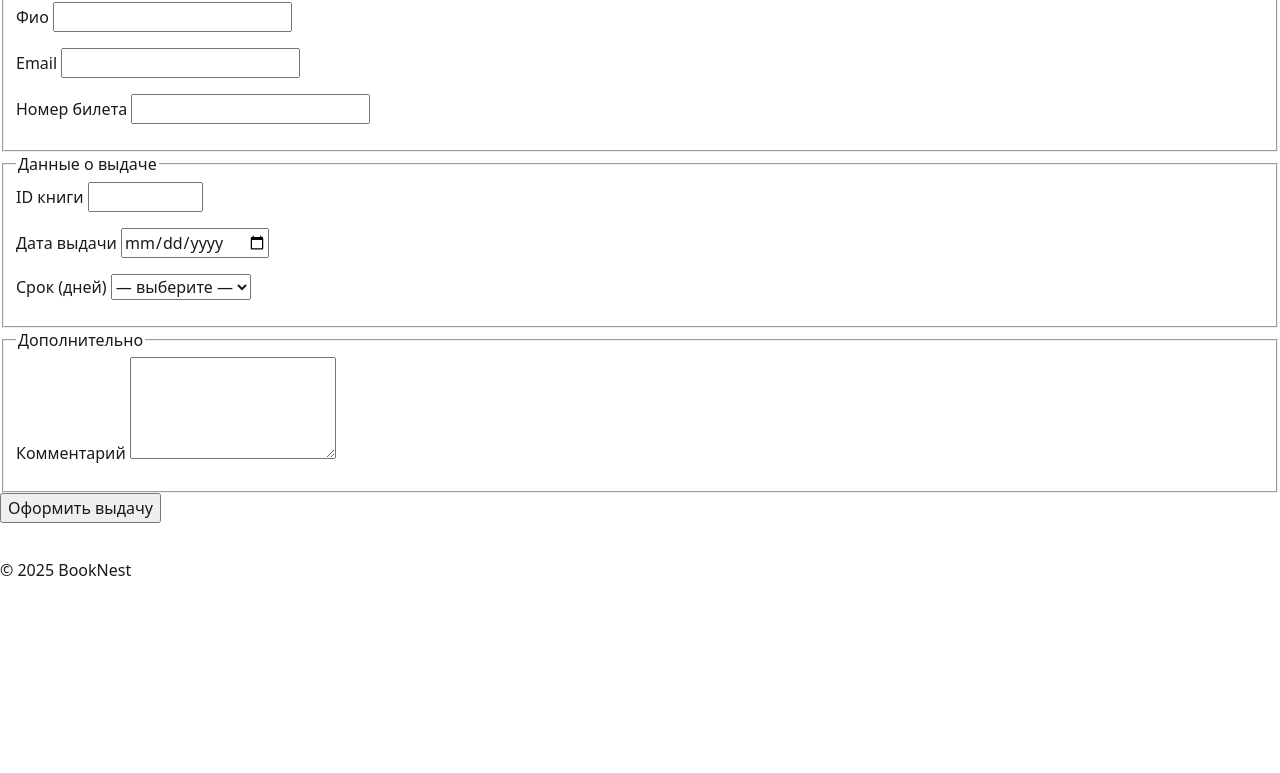
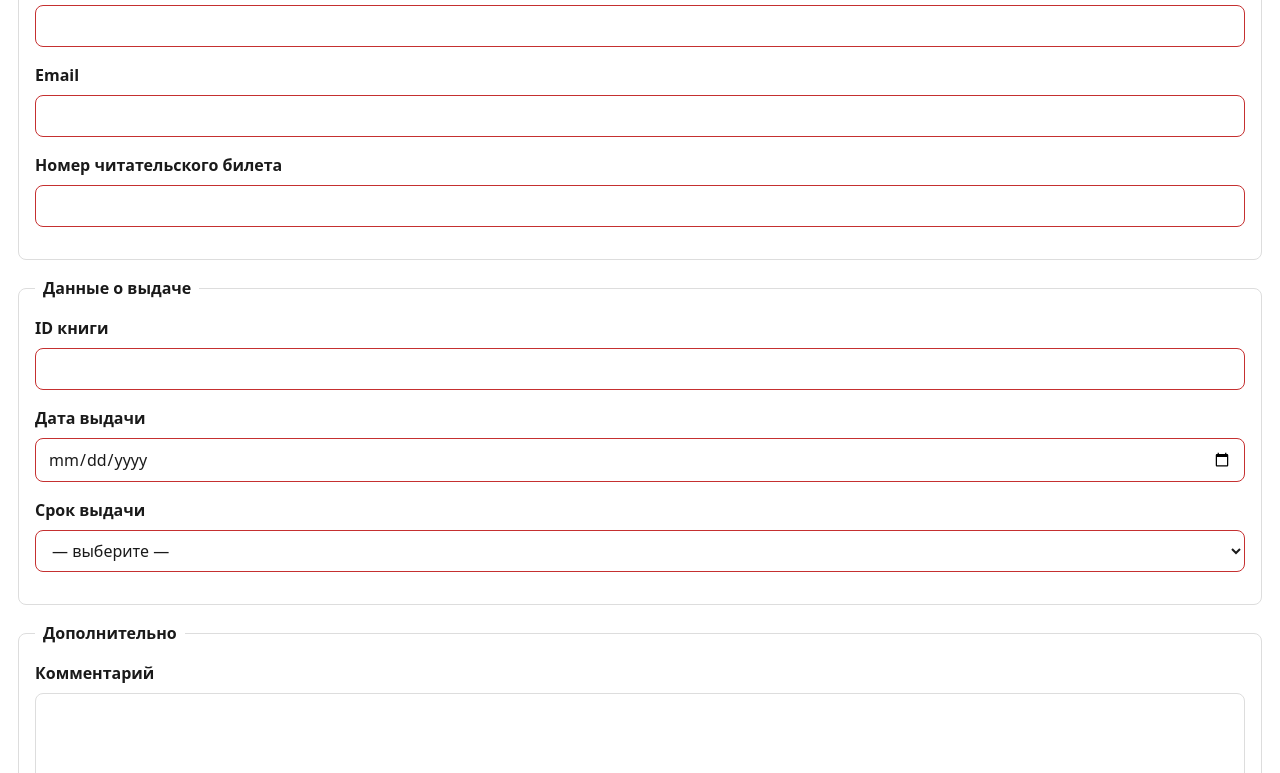
Before and after one commit to yoh41000-ship-it/booknest, a plain HTML site: page loan.html in a window 1280 px wide. Shown: the part 202-975 px from the top of the page. Before the commit the page ends 800 px from the top, so only its background shows below. Drawn offline with Linux system fonts and the light colour scheme.

Commit message:
Add CSS classes to loan.html

```diff
--- a/loan.html
+++ b/loan.html
@@ -10,67 +10,71 @@
     <link rel="stylesheet" href="styles/components.css">
 </head>
 <body>
-    <
-    <header>
+    <header class="site-header">
         <a href="index.html">BookNest</a>
-        <nav aria-label="Основная навигация">
+        <nav class="site-nav" aria-label="Основная навигация">
             <ul>
                 <li><a href="index.html">Каталог</a></li>
                 <li><a href="loan.html" aria-current="page">Выдача</a></li>
             </ul>
         </nav>
     </header>
-    <main>
-         <h1>Форма выдачи книги</h1>
 
-         <form action="/loan" method="post">
-            <fieldset>
+    <main class="container">
+        <h1>Форма выдачи книги</h1>
+
+        <form class="loan-form" action="/loan" method="post">
+            <fieldset class="fieldset">
                 <legend>Данные читателя</legend>
-                <p>
-                    <label for="reader-name">Фио</label>
-                    <input type="text" id="reader-name" name="reader-name" required maxlength="100">
+                <p class="form-field">
+                    <label for="reader-name">ФИО</label>
+                    <input type="text" id="reader-name" name="reader_name" required maxlength="100">
                 </p>
-                <p>
+                <p class="form-field">
                     <label for="reader-email">Email</label>
-                    <input type="email" id="reader-email" name="reader-email" required maxlength="100">
+                    <input type="email" id="reader-email" name="reader_email" required>
                 </p>
-                <p>
-                    <label for="reader-card">Номер билета</label>
+                <p class="form-field">
+                    <label for="reader-card">Номер читательского билета</label>
                     <input type="text" id="reader-card" name="card_number"
                            required pattern="[0-9]{6}" title="Шесть цифр">
                 </p>
             </fieldset>
-            <fieldset>
+
+            <fieldset class="fieldset">
                 <legend>Данные о выдаче</legend>
-                <p>
+                <p class="form-field">
                     <label for="book-id">ID книги</label>
                     <input type="number" id="book-id" name="book_id" required min="1" max="99999">
                 </p>
-                <p>
+                <p class="form-field">
                     <label for="loan-date">Дата выдачи</label>
                     <input type="date" id="loan-date" name="loan_date" required>
                 </p>
-                 <p>
-                    <label for="loan-period">Срок (дней)</label>
+                <p class="form-field">
+                    <label for="loan-period">Срок выдачи</label>
                     <select id="loan-period" name="period" required>
                         <option value="">— выберите —</option>
-                        <option value="7">7</option>
-                        <option value="14">14</option>
-                        <option value="30">30</option>
+                        <option value="7">7 дней</option>
+                        <option value="14">14 дней</option>
+                        <option value="30">30 дней</option>
                     </select>
                 </p>
             </fieldset>
-            <fieldset>
+
+            <fieldset class="fieldset">
                 <legend>Дополнительно</legend>
-                <p>
+                <p class="form-field">
                     <label for="comment">Комментарий</label>
                     <textarea id="comment" name="comment" maxlength="500" rows="4"></textarea>
                 </p>
             </fieldset>
-            <button type="submit">Оформить выдачу</button>
-         </form>
+
+            <button type="submit" class="btn">Оформить выдачу</button>
+        </form>
     </main>
-    <footer>
+
+    <footer class="site-footer">
         <p>© 2025 BookNest</p>
     </footer>
 </body>
```
